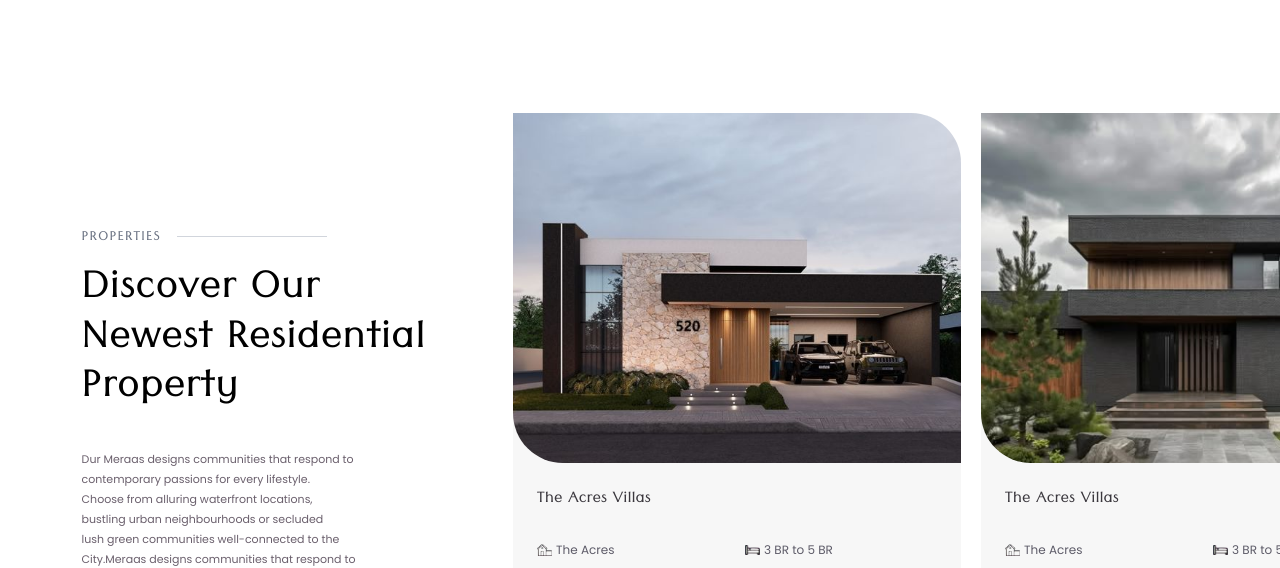
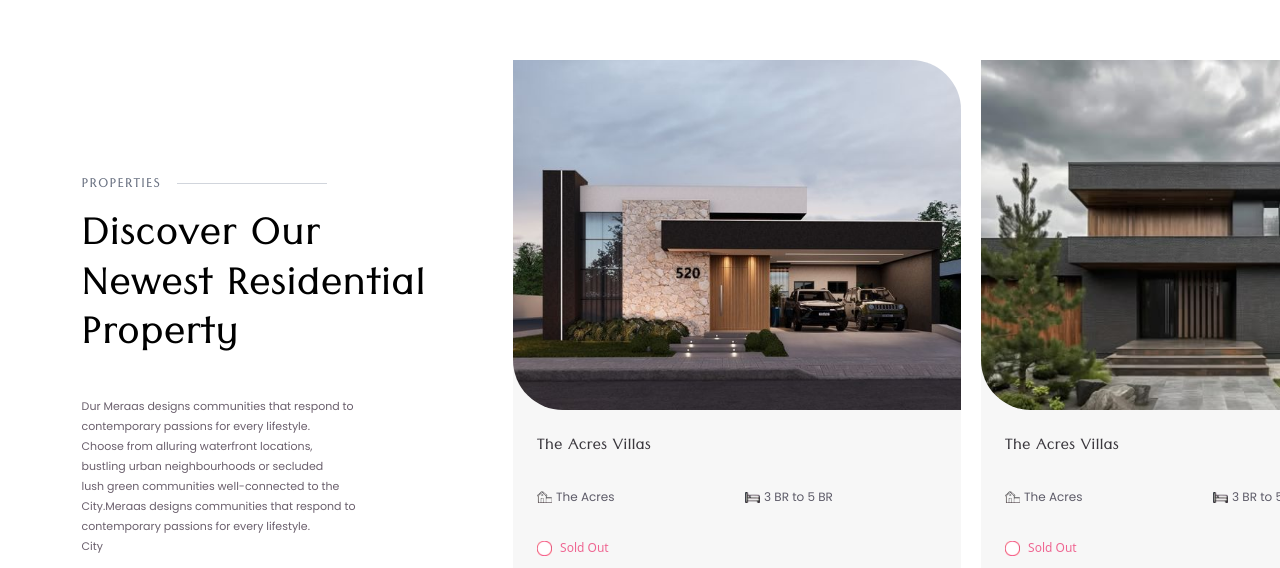
Before and after one commit to HarshSahare/NeelInfraTech, a Next.js app: page / in a window 1280 px wide. Shown: the part 3640-4208 px from the top of the page. Built offline with nearby package versions, Linux system fonts and the light colour scheme.

Commit message:
refactored : changed the peroperties section margin to padding

```diff
--- a/app/components/sections/propertiesSection.tsx
+++ b/app/components/sections/propertiesSection.tsx
@@ -26,7 +26,7 @@ const PropertiesSection = () => {
   }, []);
 
   return (
-    <section className="w-[95.5%] properties-container min-h-svh flex flex-col justify-center ml-auto pl-6 mt-[174px] py-12">
+    <section className="w-[95.5%] properties-container min-h-svh flex flex-col justify-center ml-auto pl-6 pt-[222px] py-12">
       <div className="flex flex-col lg:flex-row justify-between  gap-12">
         {/* Text Content */}
         <div className="lg:w-1/3 mt-[115px]">
```
